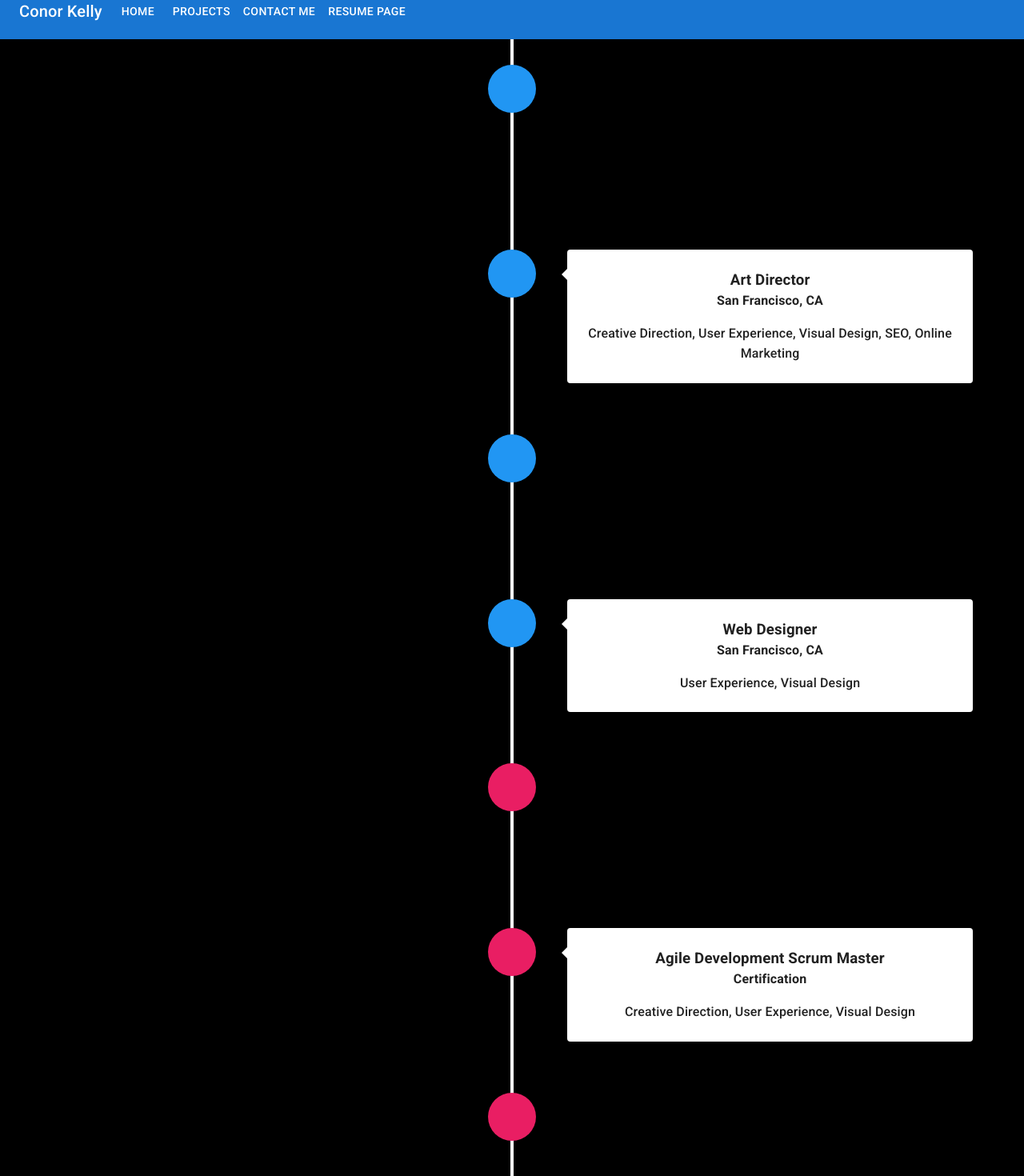
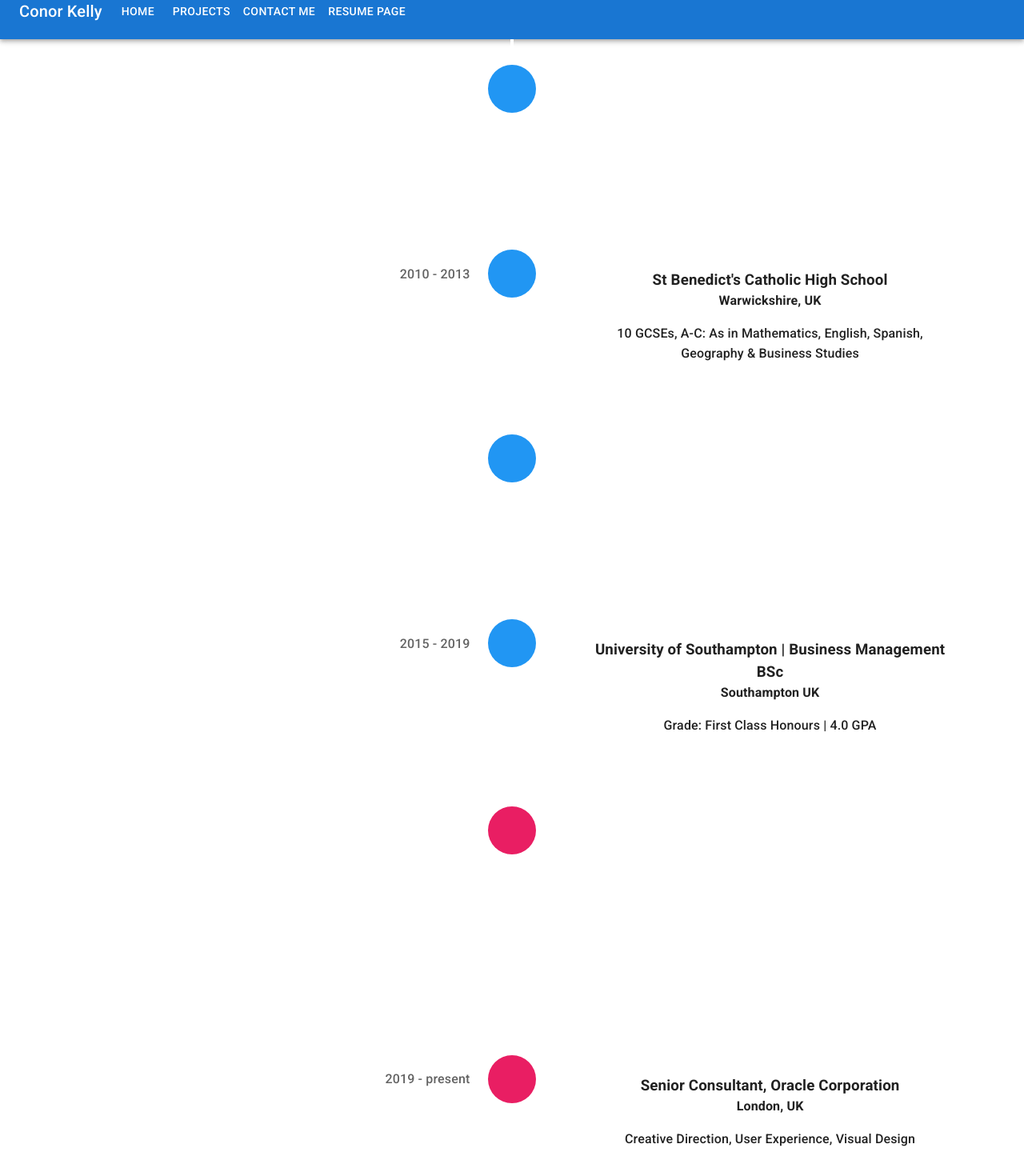
Before and after one commit to conorjkelly96/react-portfolio, a React (Create React App) app: page /resume in a window 1280 px wide. Shown: the part 20-1490 px from the top of the page at 80% size. Built offline with nearby package versions, Linux system fonts and the light colour scheme.

Commit message:
tidying up timeline

```diff
--- a/src/components/IntroCard/index.js
+++ b/src/components/IntroCard/index.js
@@ -19,8 +19,28 @@ const card = (
         Oracle Senior Consultant & Software Developer 👨‍💻
       </Typography>
       <Typography variant="body2">
-        Applying my background in business management with full stack technical
-        skills to solve real world problems 📊 💾 🖥️
+        <ul>
+          <li>
+            🔭 I’m currently working on StockScape 📈 alongside being a Senior
+            Consultant @ Oracle.
+          </li>
+          <li>
+            🌱 I’m currently learning HTML5, CSS3, JavaScript, jQuery,
+            Bootstrap, Express.js, React.js, Node.js, Database Theory, MongoDB,
+            MySQL & Git.
+          </li>
+          <li>👯 I’m looking to collaborate on anything!</li>
+          <li>🤝 I’m looking for help with a Demand Planning Application 🔨</li>
+          <li>👨‍💻 All of my projects are available over here</li>
+          <li>📝 I regularly write articles on this fake news website...</li>
+          <li>💬 Ask me about SuiteScript 🍫</li>
+          <li>📫 How to reach me conorjkelly96@gmail.com</li>
+          <li>📄 Know about my experiences by going over here!</li>
+          <li>
+            ⚡ Fun fact can do cross bar challenges on demand with 100% success
+            rate.
+          </li>
+        </ul>
       </Typography>
     </CardContent>
     <CardActions>
--- a/src/pages/ResumePage/CareerTimeline.js
+++ b/src/pages/ResumePage/CareerTimeline.js
@@ -14,11 +14,11 @@ export const CareerTimeline = () => {
           className="vertical-timeline-element--work"
           contentStyle={{ background: "rgb(33, 150, 243)", color: "#fff" }}
           contentArrowStyle={{ borderRight: "7px solid  rgb(33, 150, 243)" }}
-          date="2011 - present"
+          date="2007 - 2010"
           iconStyle={{ background: "rgb(33, 150, 243)", color: "#fff" }}
         >
-          <h3 className="vertical-timeline-element-title">Creative Director</h3>
-          <h4 className="vertical-timeline-element-subtitle">Miami, FL</h4>
+          <h3 className="vertical-timeline-element-title">Aloha College</h3>
+          <h4 className="vertical-timeline-element-subtitle">Malaga, Spain</h4>
           <p>
             Creative Direction, User Experience, Visual Design, Project
             Management, Team Leading
@@ -26,75 +26,74 @@ export const CareerTimeline = () => {
         </VerticalTimelineElement>
         <VerticalTimelineElement
           className="vertical-timeline-element--work"
-          date="2010 - 2011"
+          date="2010 - 2013"
           iconStyle={{ background: "rgb(33, 150, 243)", color: "#fff" }}
         >
-          <h3 className="vertical-timeline-element-title">Art Director</h3>
+          <h3 className="vertical-timeline-element-title">
+            St Benedict's Catholic High School
+          </h3>
           <h4 className="vertical-timeline-element-subtitle">
-            San Francisco, CA
+            Warwickshire, UK
           </h4>
           <p>
-            Creative Direction, User Experience, Visual Design, SEO, Online
-            Marketing
+            10 GCSEs, A-C: As in Mathematics, English, Spanish, Geography &
+            Business Studies
           </p>
         </VerticalTimelineElement>
         <VerticalTimelineElement
           className="vertical-timeline-element--work"
-          date="2008 - 2010"
+          date="2013 - 2015"
           iconStyle={{ background: "rgb(33, 150, 243)", color: "#fff" }}
         >
-          <h3 className="vertical-timeline-element-title">Web Designer</h3>
+          <h3 className="vertical-timeline-element-title">
+            Alcester Grammar School
+          </h3>
           <h4 className="vertical-timeline-element-subtitle">
-            Los Angeles, CA
+            Warwickshire, UK
           </h4>
-          <p>User Experience, Visual Design</p>
+          <p>
+            A Levels: Business Studies (A), English Language (A), Spanish (C)
+          </p>
         </VerticalTimelineElement>
         <VerticalTimelineElement
           className="vertical-timeline-element--work"
-          date="2006 - 2008"
+          date="2015 - 2019"
           iconStyle={{ background: "rgb(33, 150, 243)", color: "#fff" }}
         >
-          <h3 className="vertical-timeline-element-title">Web Designer</h3>
-          <h4 className="vertical-timeline-element-subtitle">
-            San Francisco, CA
-          </h4>
-          <p>User Experience, Visual Design</p>
+          <h3 className="vertical-timeline-element-title">
+            University of Southampton | Business Management BSc
+          </h3>
+          <h4 className="vertical-timeline-element-subtitle">Southampton UK</h4>
+          <p>Grade: First Class Honours | 4.0 GPA</p>
         </VerticalTimelineElement>
         <VerticalTimelineElement
           className="vertical-timeline-element--education"
-          date="April 2013"
+          date="2017-2018"
           iconStyle={{ background: "rgb(233, 30, 99)", color: "#fff" }}
         >
           <h3 className="vertical-timeline-element-title">
-            Content Marketing for Web, Mobile and Social Media
+            International Programme Managenent, Jaguar Land Rover
           </h3>
-          <h4 className="vertical-timeline-element-subtitle">Online Course</h4>
-          <p>Strategy, Social Media</p>
+          <h4 className="vertical-timeline-element-subtitle">Birmingham, UK</h4>
+          <p>
+            UK Lead for launching 18MY Flex Fuel Program for Discovery Sport /
+            Range Rover Evoque Brazil | Chassis & Powertrain Engineering
+            workstream lead for Ex-Tarifario project| Lead Analyst for Packaging
+            Optimization workstream
+          </p>
         </VerticalTimelineElement>
         <VerticalTimelineElement
           className="vertical-timeline-element--education"
-          date="November 2012"
+          date="2019 - present"
           iconStyle={{ background: "rgb(233, 30, 99)", color: "#fff" }}
         >
           <h3 className="vertical-timeline-element-title">
-            Agile Development Scrum Master
+            Senior Consultant, Oracle Corporation
           </h3>
-          <h4 className="vertical-timeline-element-subtitle">Certification</h4>
+          <h4 className="vertical-timeline-element-subtitle">London, UK</h4>
           <p>Creative Direction, User Experience, Visual Design</p>
         </VerticalTimelineElement>
-        <VerticalTimelineElement
-          className="vertical-timeline-element--education"
-          date="2002 - 2006"
-          iconStyle={{ background: "rgb(233, 30, 99)", color: "#fff" }}
-        >
-          <h3 className="vertical-timeline-element-title">
-            Bachelor of Science in Interactive Digital Media Visual Imaging
-          </h3>
-          <h4 className="vertical-timeline-element-subtitle">
-            Bachelor Degree
-          </h4>
-          <p>Creative Direction, Visual Design</p>
-        </VerticalTimelineElement>
+
         <VerticalTimelineElement
           iconStyle={{ background: "rgb(16, 204, 82)", color: "#fff" }}
         />
@@ -102,90 +101,3 @@ export const CareerTimeline = () => {
     </div>
   );
 };
-
-{
-  /* <VerticalTimeline>
-        <VerticalTimelineElement
-          className="vertical-timeline-element--work"
-          date="3 months ago"
-          iconStyle={{ background: "transparent" }}
-          icon={"PLACEHOLDER"}
-        >
-          <h3 className="vertical-timeline-element-title">Lorem Ipsum</h3>
-          <h4 className="vertical-timeline-element-subtitle">New Orleans</h4>
-          <p>
-            <NavLink to="/spinner" exact>
-              Circuit request created
-            </NavLink>
-          </p>
-        </VerticalTimelineElement>
-        <VerticalTimelineElement
-          className="vertical-timeline-element--work"
-          date="2 months ago"
-          iconStyle={{ background: "transparent" }}
-          icon={"PLACEHOLDER"}
-        >
-          <h3 className="vertical-timeline-element-title">ipsum Lorem</h3>
-          <h4 className="vertical-timeline-element-subtitle">Bahamas</h4>
-          <p>Provision Circuit</p>
-        </VerticalTimelineElement>
-        <VerticalTimelineElement
-          className="vertical-timeline-element--work"
-          date="1 month ago"
-          iconStyle={{ background: "transparent" }}
-          icon={"PLACEHOLDER"}
-        >
-          <h3 className="vertical-timeline-element-title">Lorem Ipsum</h3>
-          <h4 className="vertical-timeline-element-subtitle">New Orleans</h4>
-          <p>Confirm circuit provision (Y/N)</p>
-        </VerticalTimelineElement>
-        <VerticalTimelineElement
-          className="vertical-timeline-element--work"
-          date="2 weeks ago"
-          iconStyle={{ background: "transparent" }}
-          icon={"PLACEHOLDER"}
-        >
-          <h3 className="vertical-timeline-element-title">ipsum Lorem</h3>
-          <h4 className="vertical-timeline-element-subtitle">India</h4>
-          <p>Itemized Invoice created!</p>
-        </VerticalTimelineElement>
-        <VerticalTimelineElement
-          className="vertical-timeline-element--education"
-          date="5 days ago"
-          iconStyle={{ background: "transparent" }}
-          icon={"PLACEHOLDER"}
-        >
-          <h3 className="vertical-timeline-element-title">Lorem Ipsum</h3>
-          <h4 className="vertical-timeline-element-subtitle">New Orleans</h4>
-          <p>DXC Auditor(querying the blockchain)</p>
-        </VerticalTimelineElement>
-        <VerticalTimelineElement
-          className="vertical-timeline-element--education"
-          date="1 day ago"
-          iconStyle={{ background: "transparent" }}
-          icon={"PLACEHOLDER"}
-          position="left"
-        >
-          <h3 className="vertical-timeline-element-title">Lorem Ipsum</h3>
-          <h4 className="vertical-timeline-element-subtitle">
-            DXC Network analyst
-          </h4>
-          <p>Exception between invoice and circuit</p>
-        </VerticalTimelineElement>
-        <VerticalTimelineElement
-          className="vertical-timeline-element--education"
-          date="6 hours ago"
-          iconStyle={{ background: "transparent" }}
-          icon={"PLACEHOLDER"}
-        >
-          <h3 className="vertical-timeline-element-title">Lorem Ipsum</h3>
-          <h4 className="vertical-timeline-element-subtitle">New Orleans</h4>
-          <p>DXC Account Payble</p>
-        </VerticalTimelineElement>
-        <VerticalTimelineElement
-          date="few secons ago"
-          iconStyle={{ background: "transparent" }}
-          icon={"PLACEHOLDER"}
-        />
-      </VerticalTimeline> */
-}
--- a/src/styles.css
+++ b/src/styles.css
@@ -37,5 +37,5 @@ body {
 }
 
 #root {
-  background-color: black;
+  /* background-color: black; */
 }
```
